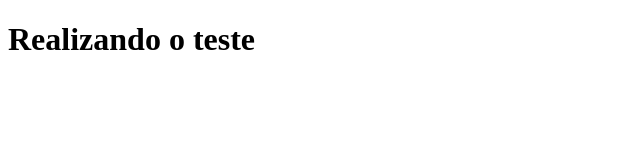
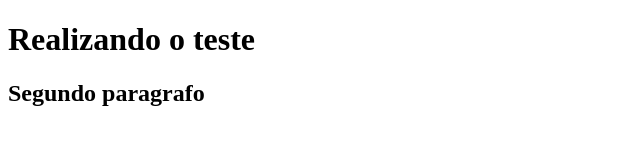
Before and after one commit to MatheusPrusch777/EntregaContinua, a plain HTML site: page ExercicioEntregaContinua/index.html in a window 1280 px wide. Shown: the whole page, without its empty margins (0-640 px from the left). Drawn offline with Linux system fonts and the light colour scheme.

Commit message:
Feat: Criado segundo paragrafo
criado segundo paragrafo no index.html

```diff
--- a/ExercicioEntregaContinua/index.html
+++ b/ExercicioEntregaContinua/index.html
@@ -7,5 +7,6 @@
 </head>
 <body>
     <h1>Realizando o teste</h1>
+    <h2>Segundo paragrafo</h2>
 </body>
 </html>
```
